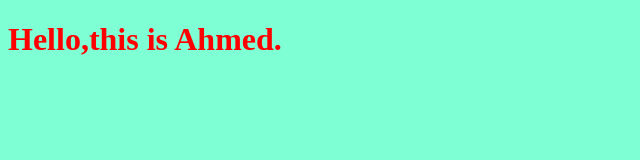
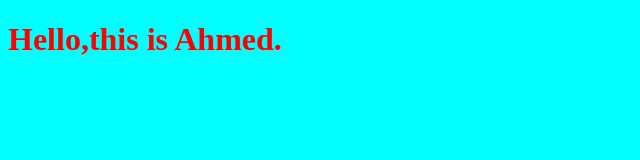
Before and after one commit to ar87719/newproject, a plain HTML site: page index.html in a window 1280 px wide. Shown: the whole page, without its empty margins (0-640 px from the left). Drawn offline with Linux system fonts and the light colour scheme.

Commit message:
change colour

```diff
--- a/style.css
+++ b/style.css
@@ -3,5 +3,5 @@ h1 {
 }
 
 body {
-    background-color: aquamarine;
+    background-color: aqua;
 }
```
